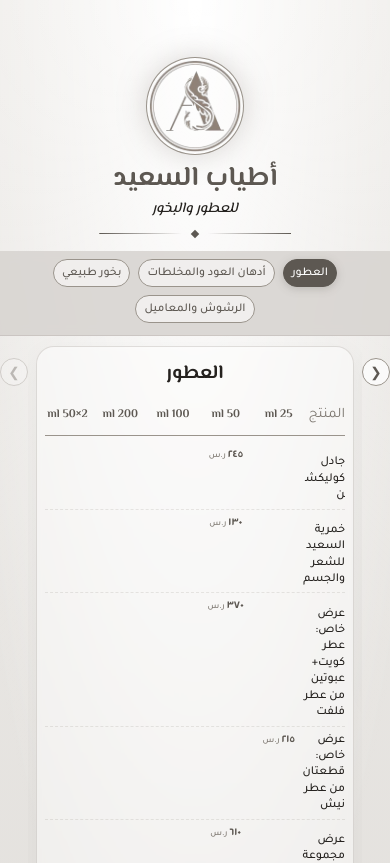
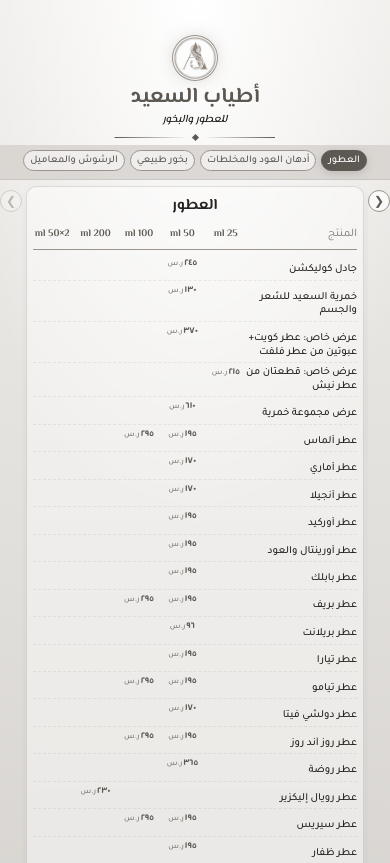
Before and after one commit to Abdonagdy/Manu-Atyab, a plain HTML site: page index.html in a window 390 px wide. Shown: the top 863 px of the page. Drawn offline with nearby package versions, Linux system fonts and the light colour scheme.

Commit message:
Add files via upload

```diff
--- a/index.html
+++ b/index.html
@@ -40,7 +40,7 @@ button:focus-visible,a:focus-visible{outline:2px solid var(--gold);outline-offse
   display:flex;
   align-items:center;
   justify-content:space-between;
-  padding:calc(10px + env(safe-area-inset-top,0)) 14px 10px;
+  padding:calc(6px + env(safe-area-inset-top,0)) 10px 6px;
   z-index:100;
   pointer-events:none;
 }
@@ -70,8 +70,8 @@ button:focus-visible,a:focus-visible{outline:2px solid var(--gold);outline-offse
   display:flex;
   flex-wrap:wrap;
   justify-content:center;
-  gap:8px;
-  padding:8px 14px calc(12px + env(safe-area-inset-top,0));
+  gap:5px;
+  padding:5px 10px calc(8px + env(safe-area-inset-top,0));
   position:sticky;
   top:0;
   z-index:90;
@@ -84,9 +84,9 @@ button:focus-visible,a:focus-visible{outline:2px solid var(--gold);outline-offse
   border:1px solid var(--gold2);
   color:var(--gold);
   border-radius:999px;
-  padding:6px 14px;
+  padding:4px 10px;
   font:inherit;
-  font-size:.9rem;
+  font-size:.78rem;
   font-weight:500;
   cursor:pointer;
   transition:.2s;
@@ -102,21 +102,21 @@ button:focus-visible,a:focus-visible{outline:2px solid var(--gold);outline-offse
 /* Header */
 header{
   text-align:center;
-  padding:calc(58px + env(safe-area-inset-top,0)) 20px 14px;
+  padding:calc(44px + env(safe-area-inset-top,0)) 14px 8px;
 }
 .logo{
   display:block;
-  width:96px;height:96px;
+  width:64px;height:64px;
   border-radius:50%;
   object-fit:cover;
-  margin:0 auto 10px;
-  box-shadow:0 0 0 1px var(--gold2),0 0 30px rgba(139,132,125,.35);
+  margin:0 auto 6px;
+  box-shadow:0 0 0 1px var(--gold2),0 0 16px rgba(139,132,125,.3);
 }
 h1{
   font-family:"El Messiri","Cormorant Garamond",serif;
   font-weight:700;
-  font-size:clamp(2.2rem,10vw,3.4rem);
-  line-height:1.1;
+  font-size:clamp(1.4rem,7vw,2rem);
+  line-height:1.05;
   margin:0;
   color:var(--gold);
   text-shadow:0 1px 0 rgba(255,255,255,.7);
@@ -124,54 +124,54 @@ h1{
 .sub{
   font-family:"Cormorant Garamond","El Messiri",serif;
   font-style:italic;
-  font-size:1.15rem;
+  font-size:.85rem;
   color:var(--cream);
-  margin:3px 0 0;
+  margin:2px 0 0;
 }
 .orn{
   display:flex;
   align-items:center;
-  gap:10px;
-  width:min(220px,55%);
-  margin:12px auto 0;
+  gap:6px;
+  width:min(160px,50%);
+  margin:8px auto 0;
 }
 .orn::before,.orn::after{content:"";flex:1;height:1px;background:linear-gradient(90deg,transparent,var(--gold))}
 .orn::after{transform:scaleX(-1)}
-.orn b{width:6px;height:6px;background:var(--gold);transform:rotate(45deg)}
+.orn b{width:5px;height:5px;background:var(--gold);transform:rotate(45deg)}
 
 /* Slider */
 .slider{
   position:relative;
   max-width:1100px;
   margin:0 auto;
-  padding:0 44px calc(24px + env(safe-area-inset-bottom,0));
-  direction:ltr; /* keep slider mechanics left-to-right regardless of page dir */
+  padding:0 32px calc(12px + env(safe-area-inset-bottom,0));
+  direction:ltr;
 }
 .slider-viewport{
   overflow:hidden;
-  border-radius:16px;
+  border-radius:12px;
 }
 .slides{
   display:flex;
-  transition:transform .45s cubic-bezier(.25,.8,.25,1);
+  transition:transform .4s cubic-bezier(.25,.8,.25,1);
 }
 .slide{
   flex:0 0 100%;
   min-width:100%;
-  padding:10px 8px 20px;
+  padding:6px 4px 12px;
   direction:rtl;
 }
 
 /* Nav arrows */
 .nav{
   position:absolute;
-  top:32px;
-  width:38px;height:38px;
+  top:14px;
+  width:28px;height:28px;
   border-radius:50%;
   border:1px solid var(--gold2);
   background:rgba(255,255,255,.7);
   color:var(--gold);
-  font-size:1.2rem;
+  font-size:.95rem;
   display:flex;
   align-items:center;
   justify-content:center;
@@ -188,29 +188,21 @@ h1{
 .cat-card{
   background:rgba(255,255,255,.45);
   border:1px solid rgba(139,132,125,.25);
-  border-radius:18px;
-  padding:22px 26px 28px;
-  box-shadow:0 8px 30px rgba(0,0,0,.04);
+  border-radius:12px;
+  padding:12px 14px 16px;
+  box-shadow:0 4px 16px rgba(0,0,0,.04);
   backdrop-filter:blur(3px);
 }
 .cat-title{
   text-align:center;
-  margin:0 0 18px;
+  margin:0 0 10px;
   font-weight:700;
   color:var(--cream);
 }
 .cat-title big{
   display:block;
   font-family:"El Messiri",serif;
-  font-size:clamp(1.6rem,6vw,2.2rem);
-}
-.cat-title small{
-  display:block;
-  font-family:"Cormorant Garamond",serif;
-  font-size:1.1rem;
-  color:var(--gold);
-  font-weight:500;
-  letter-spacing:.02em;
+  font-size:clamp(1.1rem,5vw,1.5rem);
 }
 
 /* Product table */
@@ -225,26 +217,26 @@ h1{
 }
 .thead{
   border-bottom:1px solid var(--gold2);
-  padding-bottom:8px;
-  margin-bottom:6px;
-  font-size:.9rem;
+  padding-bottom:5px;
+  margin-bottom:4px;
+  font-size:.72rem;
   color:var(--dim);
 }
 .thead .name-col{text-align:start}
-.thead .sizes-col{display:flex;gap:8px}
+.thead .sizes-col{display:flex;gap:5px}
 .thead .size-h{
-  width:4.8rem;
+  width:3.4rem;
   text-align:center;
   font-weight:700;
   color:var(--gold);
   font-family:"El Messiri",serif;
-  font-size:1rem;
+  font-size:.78rem;
 }
 
 .trow{
-  padding:7px 0;
-  font-size:1.05rem;
-  border-bottom:1px dashed rgba(139,132,125,.18);
+  padding:4px 0;
+  font-size:.82rem;
+  border-bottom:1px dashed rgba(139,132,125,.15);
 }
 .trow:last-child{border-bottom:0}
 .trow.out{opacity:.45}
@@ -253,7 +245,7 @@ h1{
 .p-main{
   display:flex;
   align-items:baseline;
-  gap:8px;
+  gap:5px;
   min-width:0;
   overflow:hidden;
 }
@@ -262,22 +254,22 @@ h1{
   color:var(--cream);
   overflow-wrap:anywhere;
   flex:1;
+  line-height:1.3;
 }
 .dots{
   flex:1;
-  min-width:20px;
+  min-width:12px;
   border-bottom:1px dotted var(--dim);
-  transform:translateY(-4px);
-  margin:0 4px;
+  transform:translateY(-3px);
+  margin:0 2px;
 }
-.en .p-name{text-transform:uppercase;letter-spacing:.01em;font-size:.98rem}
 
 .sizes-row{
   display:flex;
-  gap:8px;
+  gap:5px;
 }
 .p-cell{
-  width:4.8rem;
+  width:3.4rem;
   text-align:center;
   color:var(--gold);
   font-weight:700;
@@ -285,16 +277,16 @@ h1{
 }
 .p-cell small{
   font-weight:500;
-  font-size:.72rem;
+  font-size:.58rem;
   color:var(--dim);
-  margin-inline-start:2px;
+  margin-inline-start:1px;
 }
 .p-cell.empty{color:transparent}
 .tag{
   color:#a8503f;
-  font-size:.85rem;
+  font-size:.68rem;
   font-weight:700;
-  width:4.8rem;
+  width:3.4rem;
   text-align:center;
 }
 
@@ -302,35 +294,41 @@ h1{
 .swipe-hint{
   text-align:center;
   color:var(--dim);
-  font-size:.8rem;
-  margin-top:10px;
+  font-size:.65rem;
+  margin-top:6px;
   opacity:.7;
 }
 
 @media (max-width:720px){
-  h1{font-size:clamp(1.8rem,8vw,2.6rem)}
-  .sub{font-size:1rem}
-  .cat-tabs button{font-size:.82rem;padding:5px 10px}
-  .slider{padding:0 32px 16px}
-  .nav{top:24px;width:30px;height:30px;font-size:.9rem}
-  .cat-card{padding:14px 10px 18px}
-  .cat-title big{font-size:1.35rem}
-  .thead .size-h,.p-cell,.tag{width:3.2rem;font-size:.78rem}
-  .trow{font-size:.82rem;padding:5px 0}
-  .p-name{line-height:1.35}
+  h1{font-size:clamp(1.2rem,6vw,1.7rem)}
+  .sub{font-size:.75rem}
+  header{padding:calc(40px + env(safe-area-inset-top,0)) 10px 6px}
+  .logo{width:52px;height:52px}
+  .cat-tabs button{font-size:.72rem;padding:3px 8px}
+  .slider{padding:0 26px 10px}
+  .nav{top:12px;width:24px;height:24px;font-size:.8rem}
+  .cat-card{padding:10px 10px 14px}
+  .cat-title big{font-size:1.05rem}
+  .cat-title{margin:0 0 8px}
+  .thead .size-h,.p-cell,.tag{width:2.8rem;font-size:.68rem}
+  .trow{font-size:.74rem;padding:3px 0}
+  .p-name{line-height:1.25}
   .dots{display:none}
 }
 @media (max-width:480px){
-  h1{font-size:clamp(1.6rem,7vw,2.2rem)}
-  .sub{font-size:.9rem}
-  .cat-tabs button{font-size:.75rem;padding:4px 8px}
-  .slider{padding:0 28px 16px}
-  .nav{top:22px;width:28px;height:28px;font-size:.85rem}
-  .cat-card{padding:12px 8px 16px}
-  .cat-title big{font-size:1.2rem}
-  .thead .size-h,.p-cell,.tag{width:2.8rem;font-size:.72rem}
-  .p-cell small{font-size:.55rem}
-  .trow{font-size:.76rem}
+  h1{font-size:clamp(1.05rem,5.5vw,1.45rem)}
+  .sub{font-size:.68rem}
+  header{padding:calc(36px + env(safe-area-inset-top,0)) 8px 5px}
+  .logo{width:44px;height:44px}
+  .cat-tabs button{font-size:.65rem;padding:2px 6px}
+  .slider{padding:0 22px 8px}
+  .nav{top:10px;width:22px;height:22px;font-size:.75rem}
+  .cat-card{padding:8px 6px 10px;border-radius:10px}
+  .cat-title big{font-size:.95rem}
+  .thead .size-h,.p-cell,.tag{width:2.4rem;font-size:.62rem}
+  .p-cell small{font-size:.5rem}
+  .trow{font-size:.68rem}
+  .swipe-hint{font-size:.58rem;margin-top:4px}
 }
 @media (prefers-reduced-motion:no-preference){
   header>*{opacity:0;animation:up .7s ease forwards}
```
